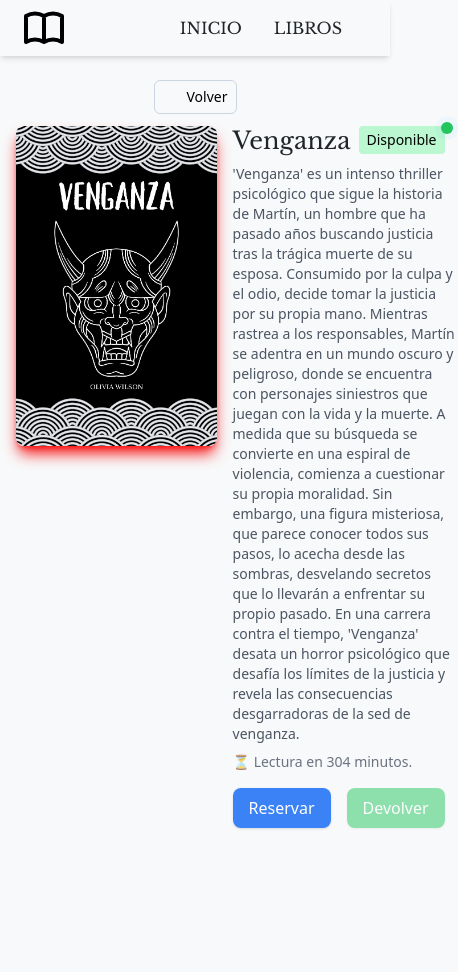
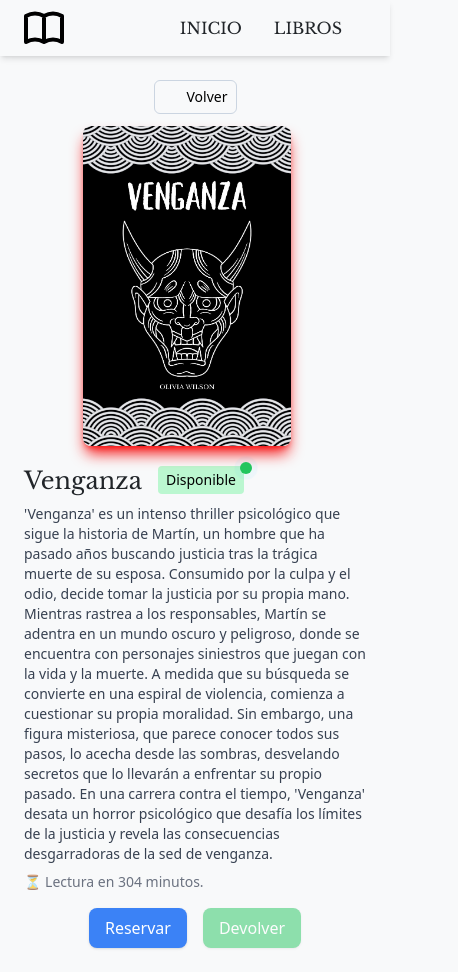
Before and after one commit to LucasArielAguirre/proyecto-biblioteca, a React (Vite) app: page /libro/Venganza in a window 390 px wide. Shown: the whole page, 458 px wide, since content can reach past the window. Before the commit the page ends 852 px from the top, so only its background shows below. Built offline with nearby package versions, Linux system fonts and the light colour scheme.

Commit message:
Book Details responsive

```diff
--- a/src/components/BookDetails.tsx
+++ b/src/components/BookDetails.tsx
@@ -58,27 +58,27 @@ const BookDetails: React.FC = () => {
         <LineMdArrowSmallLeft/>
         Volver
       </span></a>
-      <div id="stragger" className='flex flex-row items-start max-w-3xl mx-auto mb-6'>
+      <div id="stragger" className='flex flex-col md:flex-row items-center md:items-start max-w-3xl mx-auto mb-6'>
         <img id='imgbook'
           src={`/${book.img}`}
           alt={book.title}
-          className="w-52 h-80 rounded-lg shadow-lg shadow-red-700 saturate-150 mr-4"
+          className="w-52 h-80 rounded-lg shadow-lg shadow-red-700 saturate-150 mr-4 mb-5 md:mb-0"
         />
 
         <div className='flex flex-col justify-between'> {}
           <div>
             <div className='flex flex-row mb-2'>
-              <h2 className="text-2xl font-texth1 text-[--var-color-text] leading-tight hover:underline">{book.title}</h2>
+              <h2 className="text-2xl font-texth1 text-[--var-color-text] leading-tight hover:underline mx-2 md:mx-0">{book.title}</h2>
               <div className="ml-2">
                 {renderAvailability(isAvailable)}
               </div>
             </div>
-            <p className="text-gray-600 text-sm max-w-md">{book.resume}</p>
-            <p id='time' className="text-gray-500 text-sm mt-2"> <b className="animate-pulse">⏳</b> Lectura en {book.readTime} minutos.</p>
+            <p className="text-gray-700 text-sm max-w-md mx-2 md:mx-0">{book.resume}</p>
+            <p id='time' className="text-gray-500 text-sm mt-2 mx-2 md:mx-0"> <b className="animate-pulse">⏳</b> Lectura en {book.readTime} minutos.</p>
           </div>
 
 
-          <div className="flex space-x-4 mt-4">
+          <div className="flex space-x-4 mt-4 items-center justify-center md:justify-start md:items-start">
             <motion.button
               whileTap={{ scale: 2 }}
               onClick={handleReserve}
```
